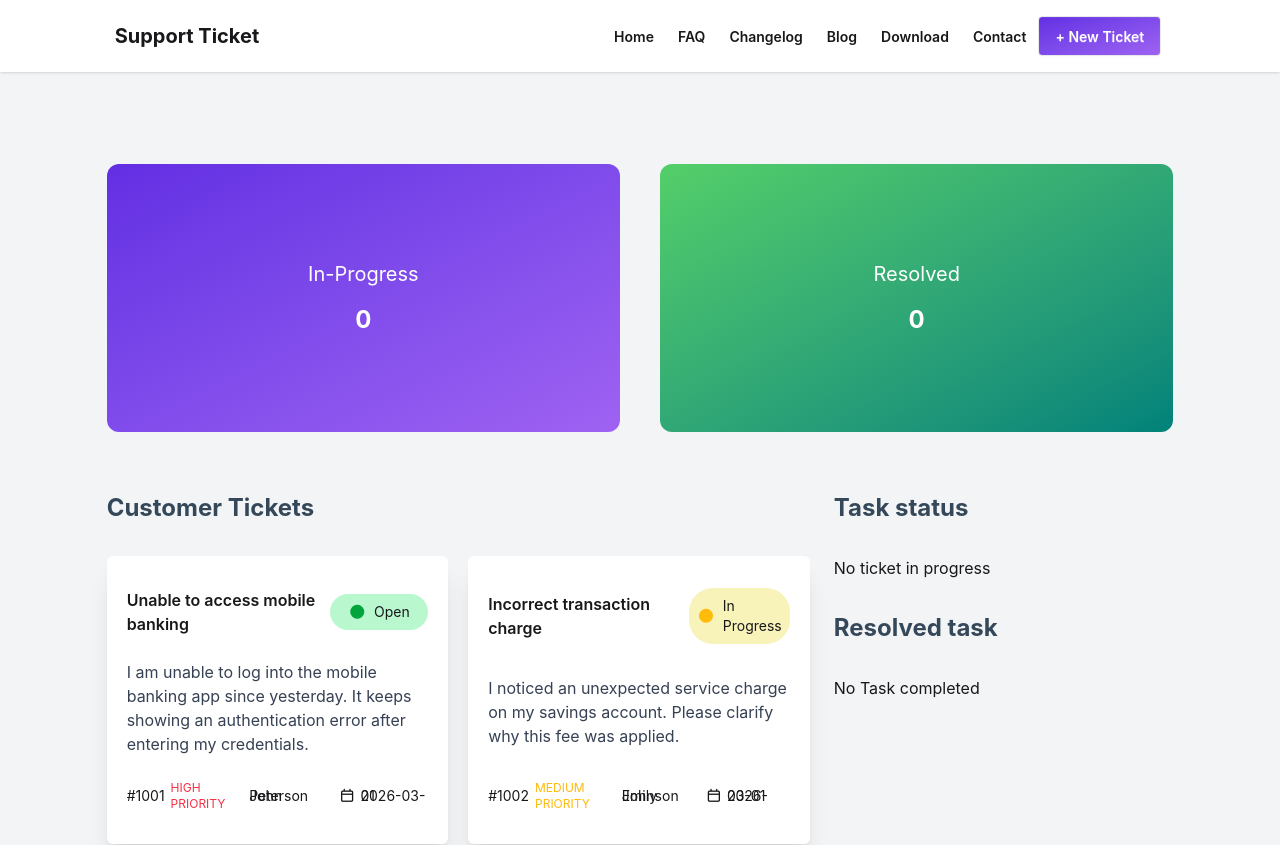
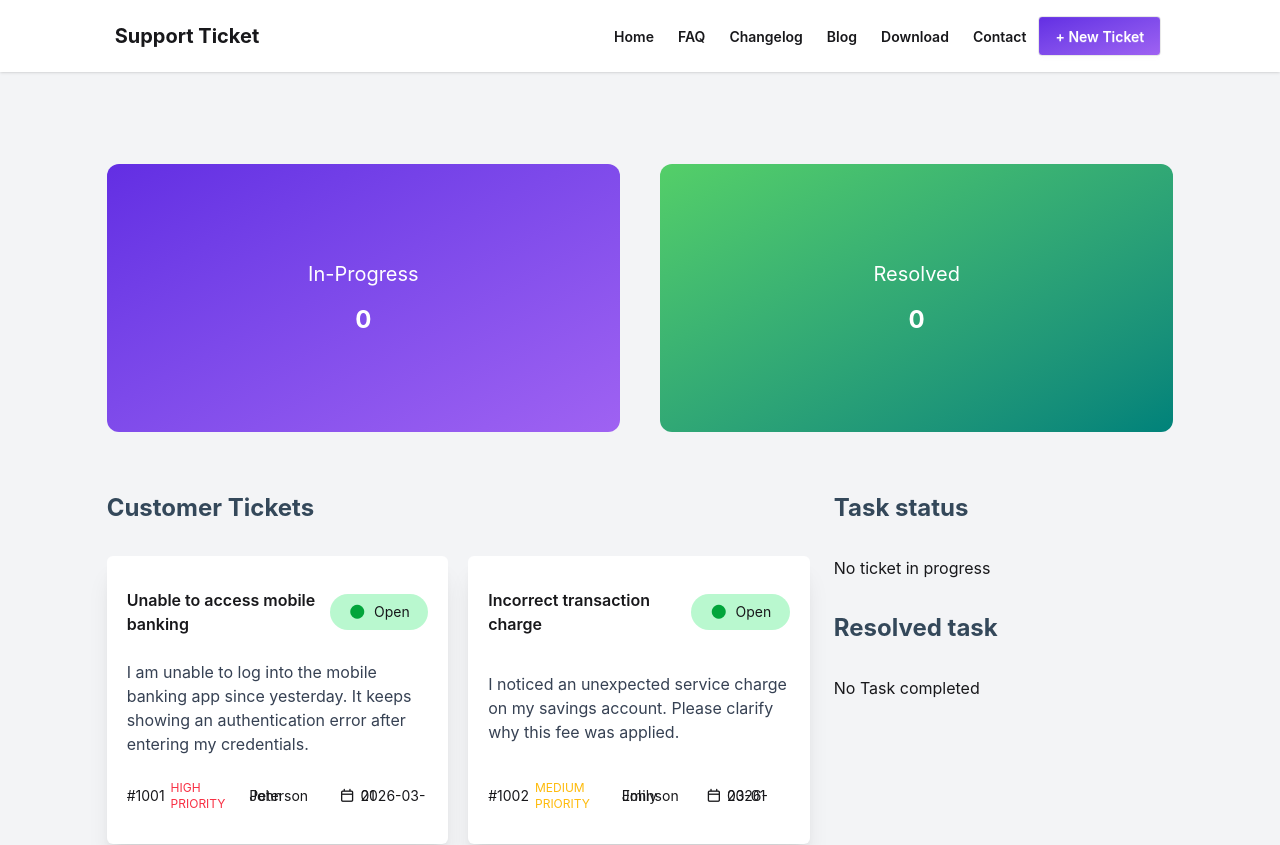
Before and after one commit to ronouk/react-support-ticket, a React (Vite) app: page / in a window 1280 px wide. Shown: the top 845 px of the page. Built offline with nearby package versions, Linux system fonts and the light colour scheme.

Commit message:
minor fix

```diff
--- a/public/support_ticket.json
+++ b/public/support_ticket.json
@@ -14,7 +14,7 @@
     "description": "I noticed an unexpected service charge on my savings account. Please clarify why this fee was applied.",
     "customer": "Emily Johnson",
     "priority": "Medium",
-    "status": "In Progress",
+    "status": "Open",
     "createdAt": "2026-03-01"
   },
   {
@@ -23,7 +23,7 @@
     "description": "I made a credit card payment two days ago. The amount has been debited but is not reflected in my card balance.",
     "customer": "Michael Brown",
     "priority": "Low",
-    "status": "In Progress",
+    "status": "Open",
     "createdAt": "2026-03-01"
   },
   {
@@ -32,7 +32,7 @@
     "description": "Attempted to withdraw cash from an ATM. The machine did not dispense cash but the amount was deducted.",
     "customer": "Sophia Martinez",
     "priority": "High",
-    "status": "In Progress",
+    "status": "Open",
     "createdAt": "2026-03-01"
   },
   {
@@ -68,7 +68,7 @@
     "description": "Requested a new cheque book last week. It has not been delivered yet.",
     "customer": "Ava Harris",
     "priority": "Medium",
-    "status": "In Progress",
+    "status": "Open",
     "createdAt": "2026-03-01"
   },
   {
@@ -95,7 +95,7 @@
     "description": "My debit card was declined during a purchase. There are sufficient funds in my account.",
     "customer": "Benjamin Walker",
     "priority": "High",
-    "status": "In Progress",
+    "status": "Open",
     "createdAt": "2026-03-02"
   },
   {
@@ -104,7 +104,7 @@
     "description": "Unable to download last month's account statement. The system shows a server error.",
     "customer": "Mia Hall",
     "priority": "Medium",
-    "status": "In Progress",
+    "status": "Open",
     "createdAt": "2026-03-02"
   },
   {
@@ -113,7 +113,7 @@
     "description": "Requesting to change the EMI debit date for my personal loan. Kindly guide me through the process.",
     "customer": "Lucas Allen",
     "priority": "Medium",
-    "status": "In Progress",
+    "status": "Open",
     "createdAt": "2026-03-02"
   },
   {
@@ -131,7 +131,7 @@
     "description": "A payment I made appears twice in my transaction history. Kindly verify and correct if necessary.",
     "customer": "Henry King",
     "priority": "High",
-    "status": "In Progress",
+    "status": "Open",
     "createdAt": "2026-03-02"
   },
   {
@@ -176,7 +176,7 @@
     "description": "Merchant processed a refund last week. The amount has not been credited to my account yet.",
     "customer": "Lily Adams",
     "priority": "High",
-    "status": "In Progress",
+    "status": "Open",
     "createdAt": "2026-03-02"
   }
 ]
--- a/src/components/task-status-card/TaskStatusCard.jsx
+++ b/src/components/task-status-card/TaskStatusCard.jsx
@@ -1,5 +1,4 @@
 import React from 'react';
-import { toast } from 'react-toastify';
 
 const TaskStatusCard = ({ supportTicketData, setSupportTicketData, singleTicketData, completedTask, setCompletedTask, addToCompleted }) => {
     const handleCompleted = (singleTicketData) => {
--- a/src/components/ticket-area/TicketArea.jsx
+++ b/src/components/ticket-area/TicketArea.jsx
@@ -10,6 +10,8 @@ const TicketArea = ({ supportTicketData, setSupportTicketData, inProgressCounter
                     supportTicketData={supportTicketData}
                     inProgressCounter={inProgressCounter}
                     setInProgressCounter={setInProgressCounter}
+
+                    setSupportTicketData = {setSupportTicketData}
                 />
             </div>
 
--- a/src/components/ticket-area/customer-ticket/CustomerTicket.jsx
+++ b/src/components/ticket-area/customer-ticket/CustomerTicket.jsx
@@ -1,7 +1,7 @@
 import React from 'react';
 import IndividualTicket from './IndividualTicket';
 
-const CustomerTicket = ({ supportTicketData, inProgressCounter, setInProgressCounter}) => {
+const CustomerTicket = ({ supportTicketData, setSupportTicketData, inProgressCounter, setInProgressCounter}) => {
 
     return (
         <div>
@@ -14,6 +14,9 @@ const CustomerTicket = ({ supportTicketData, inProgressCounter, setInProgressCou
                         individualTicketData={individualTicketData}
                         inProgressCounter = {inProgressCounter}
                         setInProgressCounter={setInProgressCounter}
+
+                        supportTicketData = {supportTicketData}
+                        setSupportTicketData = {setSupportTicketData}
                     ></IndividualTicket>)
                 }
 
--- a/src/components/ticket-area/customer-ticket/IndividualTicket.jsx
+++ b/src/components/ticket-area/customer-ticket/IndividualTicket.jsx
@@ -1,7 +1,7 @@
 import React, { useState } from 'react';
 import { toast } from 'react-toastify';
 
-const IndividualTicket = ({ individualTicketData, inProgressCounter, setInProgressCounter }) => {
+const IndividualTicket = ({ individualTicketData, inProgressCounter, setInProgressCounter, supportTicketData, setSupportTicketData }) => {
     // console.log(individualTicketData)
     const { id, title, status, priority, description, customer, createdAt } = individualTicketData;
     const [isAdded, setIsAdded] = useState(false);
@@ -16,15 +16,22 @@ const IndividualTicket = ({ individualTicketData, inProgressCounter, setInProgre
 
         const newInProgressCounterData = [...inProgressCounter, individualTicketData];
         setInProgressCounter(newInProgressCounterData);
-        console.log(newInProgressCounterData)
+        // console.log(newInProgressCounterData)
         toast("Ticket added to processing")
         setIsAdded(true)
+
+    }
+
+    const handleStatusChange = (individualTicketData) => {
+        const newSupportTicketData = supportTicketData.map(ticket => ticket.id === individualTicketData.id ? { ...ticket, status: "In-Process" } : ticket)
+
+        setSupportTicketData(newSupportTicketData);
     }
 
 
 
     return (
-        <div onClick={() => { handleInProgressCounter(individualTicketData) }} id='individual-ticket' className='bg-white px-5 py-8 rounded-md shadow-xl flex flex-col justify-between hover:bg-amber-50 cursor-pointer transition'>
+        <div onClick={() => { handleInProgressCounter(individualTicketData), handleStatusChange(individualTicketData) }} id='individual-ticket' className='bg-white px-5 py-8 rounded-md shadow-xl flex flex-col justify-between hover:bg-amber-50 cursor-pointer transition'>
 
             {/* ticket top section */}
             <div className='top-section flex flex-col gap-2 lg:flex-row lg:justify-between lg:items-center'>
--- a/src/components/ticket-area/ticket-status/TicketStatus.jsx
+++ b/src/components/ticket-area/ticket-status/TicketStatus.jsx
@@ -7,7 +7,7 @@ const TicketStatus = ({ supportTicketData, setSupportTicketData, inProgressCount
     const [completedArray, setCompletedArray] = useState([])
 
     const addToCompleted = (singleTicketData) => {
-        console.log(singleTicketData)
+        // console.log(singleTicketData)
 
         const newCompletedArray = [...completedArray, singleTicketData]
         setCompletedArray(newCompletedArray);
```
